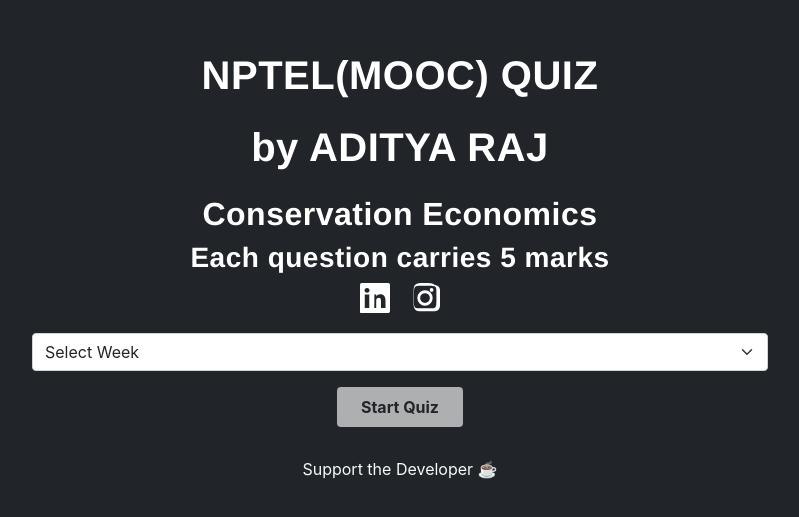
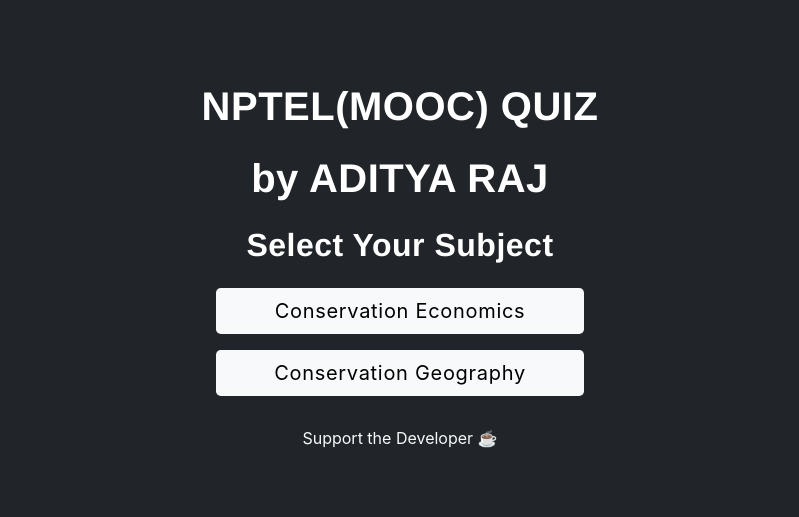
Before and after one commit to ADITYARAJ97513/quiz_app, a React (Create React App) app: page / in a window 1280 px wide. Shown: the part 131-648 px from the top of the page, without its empty margins (240-1039 px from the left). Built offline with nearby package versions, Linux system fonts and the light colour scheme.

Commit message:
Add Conservation Geography quiz data and update Start component for subject selection

```diff
--- a/src/components/Start.js
+++ b/src/components/Start.js
@@ -3,57 +3,61 @@ import DataContext from '../context/dataContext';
 import Donate from './Donate';
 
 const Start = () => {
-  const { startQuiz, showStart, allSections, selectSection, selectedSection } = useContext(DataContext);
+  const {
+    startQuiz, showStart, allSections, selectSection, selectedSection,
+    showSubjectSelect, selectSubject, selectedSubject
+  } = useContext(DataContext);
 
   return (
     <section className='text-white text-center bg-dark' style={{ display: showStart ? 'block' : 'none' }}>
-      <div className="container">
-        <div className="row vh-100 align-items-center justify-content-center">
-          <div className="col-lg-8">
+      <div className='container'>
+        <div className='row vh-100 align-items-center justify-content-center'>
+          <div className='col-lg-8'>
+            {showSubjectSelect ? (
+              <div className='text-center'>
                 <h1 className='fw-bold mb-4'>NPTEL(MOOC) QUIZ</h1>
                 <h1 className='fw-bold mb-4'>by ADITYA RAJ</h1>
-            <h2>Conservation Economics</h2>
+                <h2 className='mb-4'>Select Your Subject</h2>
+                <div className='d-grid gap-3 col-lg-6 mx-auto mb-4'>
+                  <button className='btn btn-light btn-lg' onClick={() => selectSubject('Economics')}>
+                    Conservation Economics
+                  </button>
+                  <button className='btn btn-light btn-lg' onClick={() => selectSubject('Geography')}>
+                    Conservation Geography
+                  </button>
+                </div>
+                <Donate />
+              </div>
+            ) : (
+              <div>
+                <h1 className='fw-bold mb-4'>NPTEL(MOOC) QUIZ</h1>
+                <h1 className='fw-bold mb-4'>by ADITYA RAJ</h1>
+                <h2>Conservation {selectedSubject}</h2>
                 <h3>Each question carries 5 marks</h3>
-            {/* Social Links */}
-            <div style={{ marginBottom: '20px', display: 'flex', justifyContent: 'center', gap: '20px' }}>
-              <a href="https://www.linkedin.com/in/adityarajbitmesra" target="_blank" rel="noopener noreferrer" title="LinkedIn">
-                <svg width="30" height="30" fill="white" viewBox="0 0 16 16">
-                  <path d="M0 1.146C0 .513.324 0 .725 0h14.55c.4 0 .725.513.725 1.146v13.708c0 .633-.324 1.146-.725 1.146H.725A.723.723 0 0 1 0 14.854V1.146zm4.943 12.248V6.169H2.542v7.225h2.401zm-1.2-8.216c.837 0 1.356-.554 1.356-1.248-.015-.708-.519-1.248-1.341-1.248-.822 0-1.356.54-1.356 1.248 0 .694.519 1.248 1.326 1.248h.015zm4.908 8.216V9.359c0-.213.015-.426.079-.578.174-.426.571-.868 1.237-.868.873 0 1.222.656 1.222 1.619v3.862h2.401V9.256c0-2.219-1.184-3.252-2.764-3.252-1.274 0-1.845.705-2.165 1.203h.03V6.169H7.651c.03.705 0 7.225 0 7.225h2.401z"/>
-                </svg>
-              </a>
-              <a href="https://www.instagram.com/adityaraj97512/" target="_blank" rel="noopener noreferrer" title="Instagram">
-                <svg width="30" height="30" fill="white" viewBox="0 0 16 16">
-                  <path d="M8 0C5.8 0 5.5 0 4.7.1 3.9.2 3.3.5 2.8.9c-.5.5-.7 1.1-.8 1.9C1.9 4.5 1.9 4.8 1.9 8s0 3.5.1 4.3c.1.8.3 1.4.8 1.9.5.5 1.1.7 1.9.8.8.1 1.1.1 4.3.1s3.5 0 4.3-.1c.8-.1 1.4-.3 1.9-.8.5-.5.7-1.1.8-1.9.1-.8.1-1.1.1-4.3s0-3.5-.1-4.3c-.1-.8-.3-1.4-.8-1.9-.5-.5-1.1-.7-1.9-.8C11.5.1 11.2 0 8 0zm0 1.5c3.1 0 3.4 0 4.2.1.6.1 1 .2 1.2.4.3.2.5.5.6 1.2.1.8.1 1.1.1 4.2s0 3.4-.1 4.2c-.1.6-.2 1-.4 1.2-.2.3-.5.5-1.2.6-.8.1-1.1.1-4.2.1s-3.4 0-4.2-.1c-.6-.1-1-.2-1.2-.4-.3-.2-.5-.5-.6-1.2-.1-.8-.1-1.1-.1-4.2s0-3.4.1-4.2c.1-.6.2-1 .4-1.2.2-.3.5-.5 1.2-.6.8-.1 1.1-.1 4.2-.1zM8 3.9a4.1 4.1 0 1 0 0 8.2 4.1 4.1 0 0 0 0-8.2zm0 6.7A2.6 2.6 0 1 1 8 5.4a2.6 2.6 0 0 1 0 5.2zm4.5-6.9a1 1 0 1 1-2 0 1 1 0 0 1 2 0z"/>
-                </svg>
-              </a>
-            </div>
-
-            {/* Section Dropdown */}
-            <div className="mb-3">
-              <select
-                className="form-select"
-                onChange={(e) => selectSection(e.target.value)}
-                value={selectedSection || ''}
-              >
-                <option value="" disabled>Select Week</option>
-                <option value="Random 20 Questions">Random 20 Questions</option>
-                <option value="All 120 Questions (Jumbled)">All 120 Questions (Jumbled)</option>
+                <div className='mb-3'>
+                  <select className='form-select' onChange={(e) => selectSection(e.target.value)} value={selectedSection || ''}>
+                    <option value='' disabled>Select Week</option>
+                    <option value='Random 20 Questions'>Random 20 Questions</option>
+                    <option value='All Questions (Jumbled)'>All {allSections.length} Questions (Jumbled)</option>
                     {allSections.map((sec, index) => (
                       <option key={index} value={sec.section}>{sec.section}</option>
                     ))}
                   </select>
                 </div>
-
-            {/* Start Quiz Button */}
-            <button
-              onClick={startQuiz}
-              className="btn px-4 py-2 bg-light text-dark fw-bold"
-              disabled={!selectedSection}
-            >
+                <div className='d-grid gap-3 mx-auto mb-4'>
+                  <button className='btn px-4 py-2 bg-light text-dark fw-bold' onClick={startQuiz} disabled={!selectedSection}>
                     Start Quiz
                   </button>
-           {/* Optional Donate Component */}
+                  <button className='btn btn-outline-light' onClick={() => {
+                    selectSubject(null);
+                    selectSection('');
+                  }}>
+                    Back to Subject Selection
+                  </button>
+                </div>
                 <Donate />
+              </div>
+            )}
           </div>
         </div>
       </div>
--- a/src/context/dataContext.js
+++ b/src/context/dataContext.js
@@ -3,6 +3,7 @@ import { createContext, useState, useEffect } from "react";
 const DataContext = createContext({});
 
 export const DataProvider = ({ children }) => {
+  const [selectedSubject, setSelectedSubject] = useState(null);
   const [allSections, setAllSections] = useState([]);
   const [selectedSection, setSelectedSection] = useState(null);
   const [quizs, setQuizs] = useState([]);
@@ -14,14 +15,20 @@ export const DataProvider = ({ children }) => {
   const [showStart, setShowStart] = useState(true);
   const [showQuiz, setShowQuiz] = useState(false);
   const [showResult, setShowResult] = useState(false);
+  const [showSubjectSelect, setShowSubjectSelect] = useState(true);
 
   useEffect(() => {
-    fetch('quiz.json')
-      .then(res => res.json())
-      .then(data => {
-        setAllSections(data);
-      });
-  }, []);
+    if (!selectedSubject) {
+      setShowSubjectSelect(true);
+    } else {
+      const filename = selectedSubject === 'Economics' ? 'quiz.json' : 'conservation-geography.json';
+      fetch(filename)
+        .then(res => res.json())
+        .then(data => {
+          setAllSections(data);
+        });
+    }
+  }, [selectedSubject]);
 
   useEffect(() => {
     if (quizs.length > questionIndex) {
@@ -96,12 +103,19 @@ export const DataProvider = ({ children }) => {
     document.querySelector('button.bg-success')?.classList.remove('bg-success');
   };
 
+  const selectSubject = (subject) => {
+    setSelectedSubject(subject);
+    setShowSubjectSelect(false);
+    setShowStart(true);
+  };
+
   return (
     <DataContext.Provider value={{
       allSections, selectedSection, selectSection,
       startQuiz, showStart, showQuiz, question, quizs, checkAnswer,
       correctAnswer, selectedAnswer, questionIndex, nextQuestion,
-      showTheResult, showResult, marks, startOver
+      showTheResult, showResult, marks, startOver,
+      selectedSubject, selectSubject, showSubjectSelect, setShowSubjectSelect
     }}>
       {children}
     </DataContext.Provider>
```
Also changed, not shown: public/conservation-geography.json (added, +42 -0 lines), 2 other files (tests, documents, lock files or other folders). Lines whose indentation alone changed are shown as unchanged.
